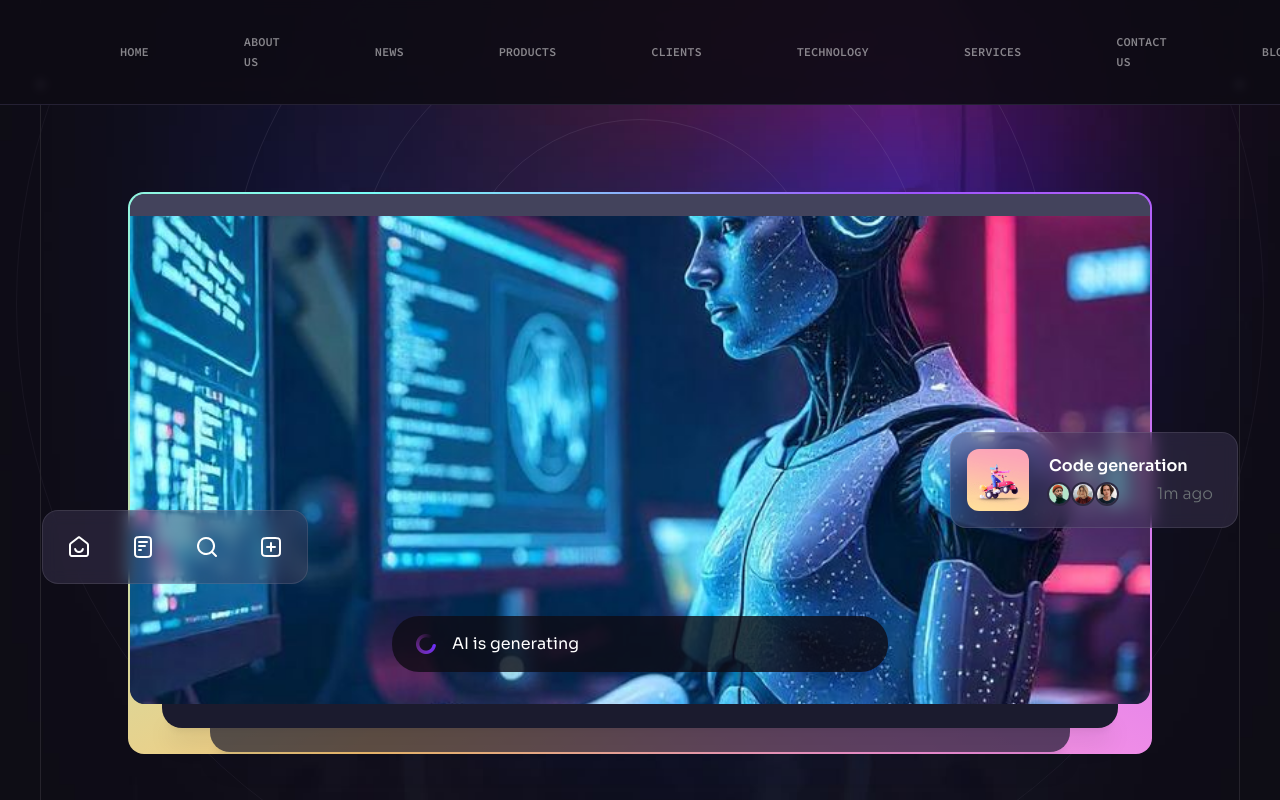
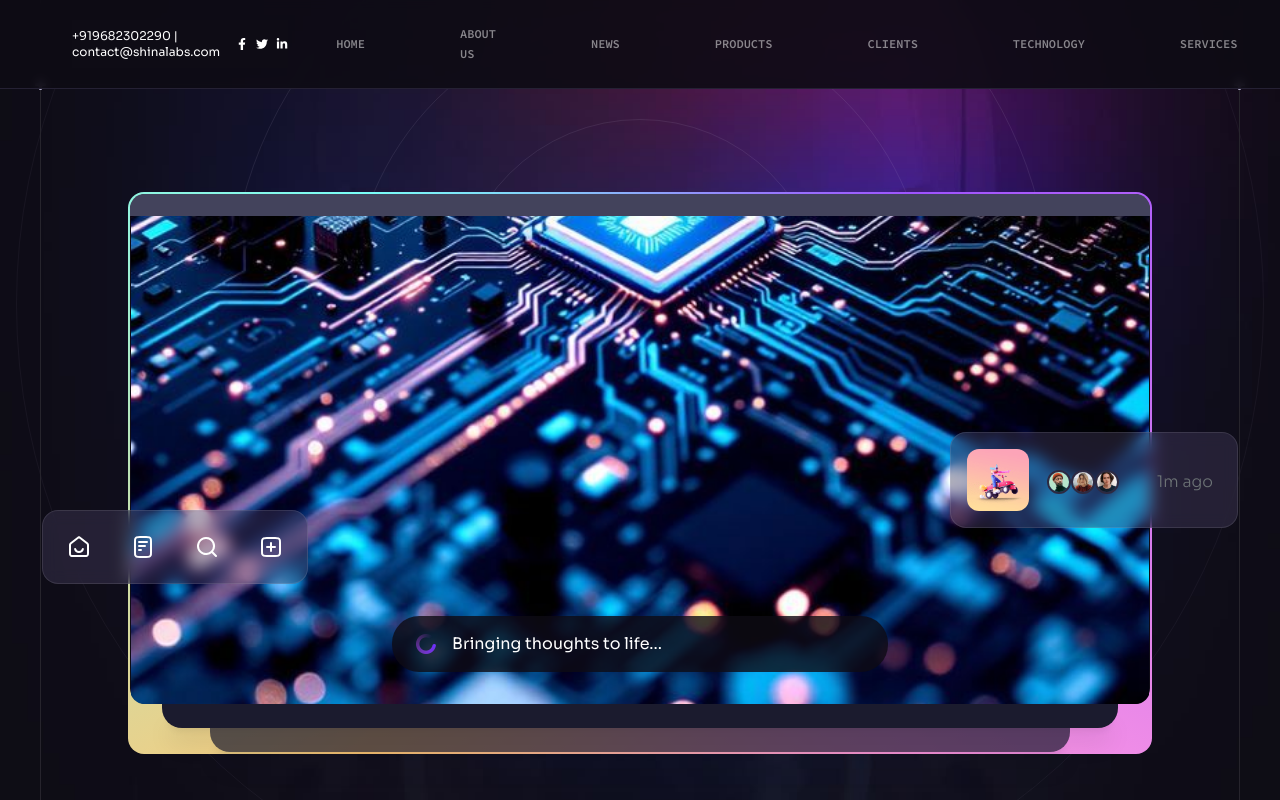
Before and after one commit to ShinaLabs/website, a React (Vite) app: page / in a window 1280 px wide. Shown: the top 800 px of the page. Built offline with nearby package versions, Linux system fonts and the light colour scheme.

Commit message:
Changes in Nav and hero

```diff
--- a/package.json
+++ b/package.json
@@ -12,6 +12,7 @@
     "dependencies": {
         "react": "^18.2.0",
         "react-dom": "^18.2.0",
+        "react-icons": "^5.5.0",
         "react-just-parallax": "^3.1.16",
         "react-router-dom": "^6.22.1",
         "react-slick": "^0.30.3",
--- a/src/components/Navbar.jsx
+++ b/src/components/Navbar.jsx
@@ -4,6 +4,7 @@ import { background, openai } from "../assets";
 import Button from "./Button";
 import MenuSvg from "../assets/svg/MenuSvg";
 import { useState } from "react";
+import { FaFacebookF, FaTwitter, FaLinkedinIn } from "react-icons/fa"; // Importing icons
 
 const navigation = [
     {
@@ -40,27 +41,28 @@ const navigation = [
         id: "6",
         title: "SERVICES",
         url: "#services",
-
     },
     {
         id: "7",
         title: "CONTACT US",
         url: "#contact us",
-
     },
     {
         id: "8",
         title: "BLOGS",
         url: "#blogs",
-
     },
     {
-        id: "8",
+        id: "9",
         title: "CAREERS",
         url: "#careers",
-
     },
-
+    {
+        id: "10",
+        title: "REFER AND EARN",
+        url: "#refer and earn",
+        onlyMobile: true,
+    },
 ];
 
 const Header = () => {
@@ -85,11 +87,31 @@ const Header = () => {
     };
 
     return (
-        <div className={`fixed top-0 left-0 w-full z-50  border-b border-n-6 lg:bg-n-8/90 lg:backdrop-blur-sm ${openNavigation ? "bg-n-8" : "bg-n-8/90 backdrop-blur-sm"}`}>
-            <div className="flex items-center px-5 lg:px-7.5 xl:px-10 max-lg:py-4">
+        <div className={`fixed top-0 left-0 w-full z-50 border-b border-n-6 lg:bg-n-8/90 lg:backdrop-blur-sm ${openNavigation ? "bg-n-8" : "bg-n-8/90 backdrop-blur-sm"}`}>
+            <div className="flex flex-col lg:flex-row items-center justify-between px-5 lg:px-7.5 xl:px-10 max-lg:py-4">
                 <a className="block w-[12rem] xl:mr-8" href="#hero">
                     <img src={openai} width={250} height={40} alt="OpenAI" />
                 </a>
+
+                {/* Contact Numbers and Social Media Links */}
+                <div className="flex items-center justify-between w-full lg:w-auto space-x-4 py-2 bg-n-8">
+                    <div className="text-white text-xs">
+                        <span>+919682302290</span>
+                        <span> | </span>
+                        <span>contact@shinalabs.com</span>
+                    </div>
+                    <div className="flex space-x-2">
+                        <a href="https://www.facebook.com" target="_blank" rel="noopener noreferrer" className="text-white text-xs">
+                            <FaFacebookF />
+                        </a>
+                        <a href="https://www.twitter.com" target="_blank" rel="noopener noreferrer" className="text-white text-xs">
+                            <FaTwitter />
+                        </a>
+                        <a href="https://www.linkedin.com" target="_blank" rel="noopener noreferrer" className="text-white text-xs">
+                            <FaLinkedinIn />
+                        </a>
+                    </div>
+                </div>
 
                 <nav className={`${openNavigation ? "flex" : "hidden"} fixed top-[5rem] left-0 right-0 bottom-0 bg-n-8 lg:static lg:flex lg:mx-auto lg:bg-transparent`}>
                     <div className="relative z-2 flex flex-col items-center justify-center m-auto lg:flex-row">
@@ -98,7 +120,7 @@ const Header = () => {
                                 key={item.id}
                                 href={item.url}
                                 onClick={handleClick}
-                                className={`block relative font-code text-2xl uppercase text-white transition-colors hover:text-color-1 ${item.onlyMobile ? "lg:hidden" : ""} px-6 py-6 md:py-8 lg:-mr-0.25 lg:text-xs lg:font-semibold ${
+                                className={`block relative font-code text-lg uppercase text-white transition-colors hover:text-color-1 ${item.onlyMobile ? "lg:hidden" : ""} px-6 py-4 md:py-6 lg:-mr-0.25 lg:text-xs lg:font-semibold ${
                                     item.url === pathname.hash ? "z-2 lg:text-white" : "lg:text-white/50"
                                 } lg:leading-5 lg:hover:text-white xl:px-12`}
                             >
@@ -125,20 +147,8 @@ const Header = () => {
                         <div className="absolute top-[26.8rem] left-12 w-6 h-6 bg-gradient-to-b from-[#88E5BE] to-[#1A1A32] rounded-full"></div>
                     </div>
                 </nav>
-
-                {/* <a href="#signup" className="button hidden mr-8 text-white/50 transition-colors hover:text-white lg:block">
-                    New account */}
-                {/* </a>
-                <Button className="hidden lg:flex" href="#login">
-                    Sign in
-                </Button>
-
-                <Button className="ml-auto lg:hidden" onClick={toggleNavigation}>
-                    <MenuSvg openNavigation={openNavigation} />
-                </Button> */}
             </div>
         </div>
-
     );
 };
 
--- a/src/sections/Hero.jsx
+++ b/src/sections/Hero.jsx
@@ -54,12 +54,12 @@ const Hero = () => {
         <Section className="pt-[12rem] -mt-[5.25rem]" crosses crossesOffset="lg:translate-y-[5.25rem]" customPaddings id="hero">
             <div className="container relative" ref={parallaxRef}>
                 {/* Slideshow + Notification */}
-        <div className="relative max-w-[23rem] mx-auto md:max-w-5xl xl:mb-24">
+                <div className="relative max-w-[55rem] mx-auto md:max-w-5xl xl:mb-24"> {/* Increased max-w from 23rem to 30rem */}
                     <div className="relative z-1 p-0.5 rounded-2xl bg-conic-gradient">
                         <div className="relative bg-n-8 rounded-[1rem]">
                             <div className="h-[1.4rem] bg-[#43435C] rounded-t-[0.9rem]" />
                             <div className="aspect-[33/40] rounded-b-[0.9rem] overflow-hidden md:aspect-[688/490] lg:aspect-[1024/490]">
-                <Slider {...sliderSettings}>
+                                <Slider {...{ ...sliderSettings, vertical: true, verticalSwiping: true }}>
                                     {[robot, robot1, robot2].map((src, i) => (
                                         <img
                                             key={i}
@@ -71,7 +71,7 @@ const Hero = () => {
                                 </Slider>
                                 <div className="flex items-center h-[3.5rem] px-6 bg-n-8/80 rounded-[1.7rem] absolute left-4 right-4 bottom-5 md:left-1/2 md:right-auto md:bottom-8 md:w-[31rem] md:-translate-x-1/2 text-base">
                                     <img className="w-5 h-5 mr-4" src={loading} alt="Loading" />
-                  AI is generating
+                                    Bringing thoughts to life...
                                 </div>
 
                                 <ScrollParallax isAbsolutelyPositioned>
@@ -84,7 +84,7 @@ const Hero = () => {
                                     </ul>
                                 </ScrollParallax>
                                 <ScrollParallax isAbsolutelyPositioned>
-                  <Notification className="hidden absolute -right-[5.5rem] bottom-[11rem] w-[18rem] xl:flex" title="Code generation" />
+                                    <Notification className="hidden absolute -right-[5.5rem] bottom-[11rem] w-[18rem] xl:flex" />
                                 </ScrollParallax>
                             </div>
                         </div>
@@ -113,6 +113,7 @@ const Hero = () => {
             <PlusSvg className="hidden absolute top-[54.9375rem] left-[2.1875rem] z-2 pointer-events-none xl:block" />
             <PlusSvg className="hidden absolute top-[54.9375rem] right-[2.1875rem] z-2 pointer-events-none xl:block" />
         </Section>
+
     );
 };
 
```
Also changed, not shown: 1 other file (tests, documents, lock files or other folders). Lines whose indentation alone changed are shown as unchanged.
